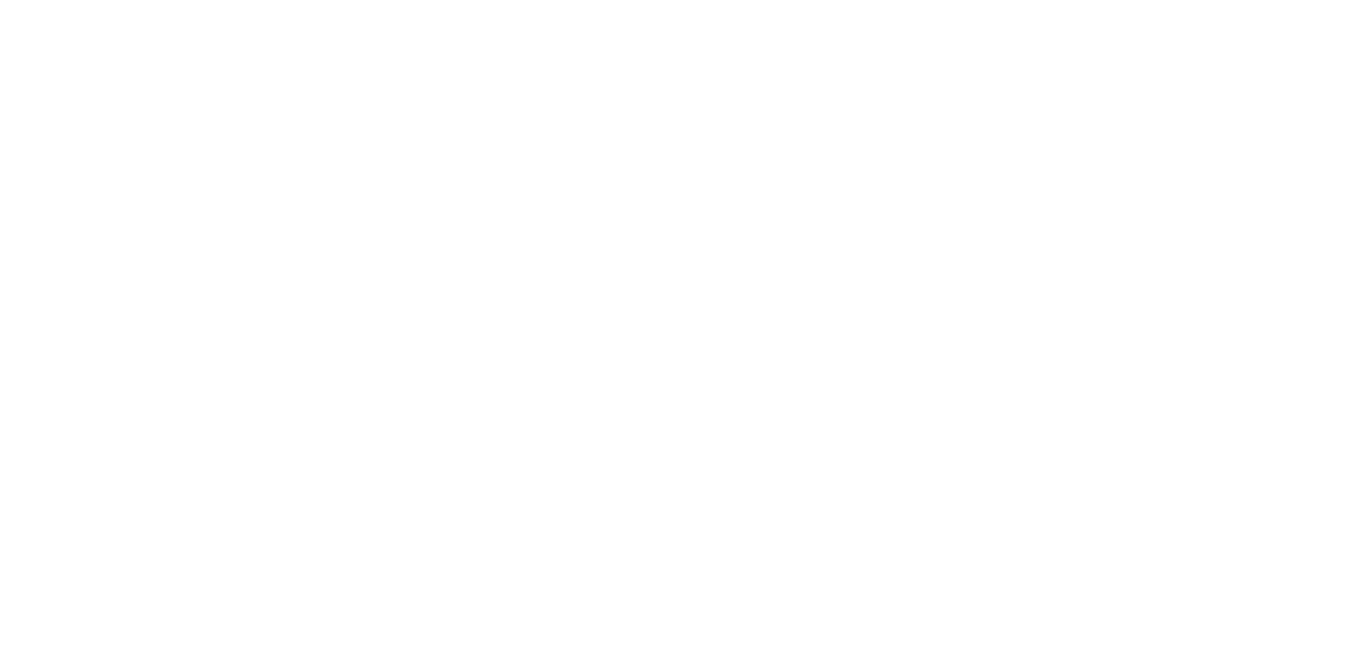
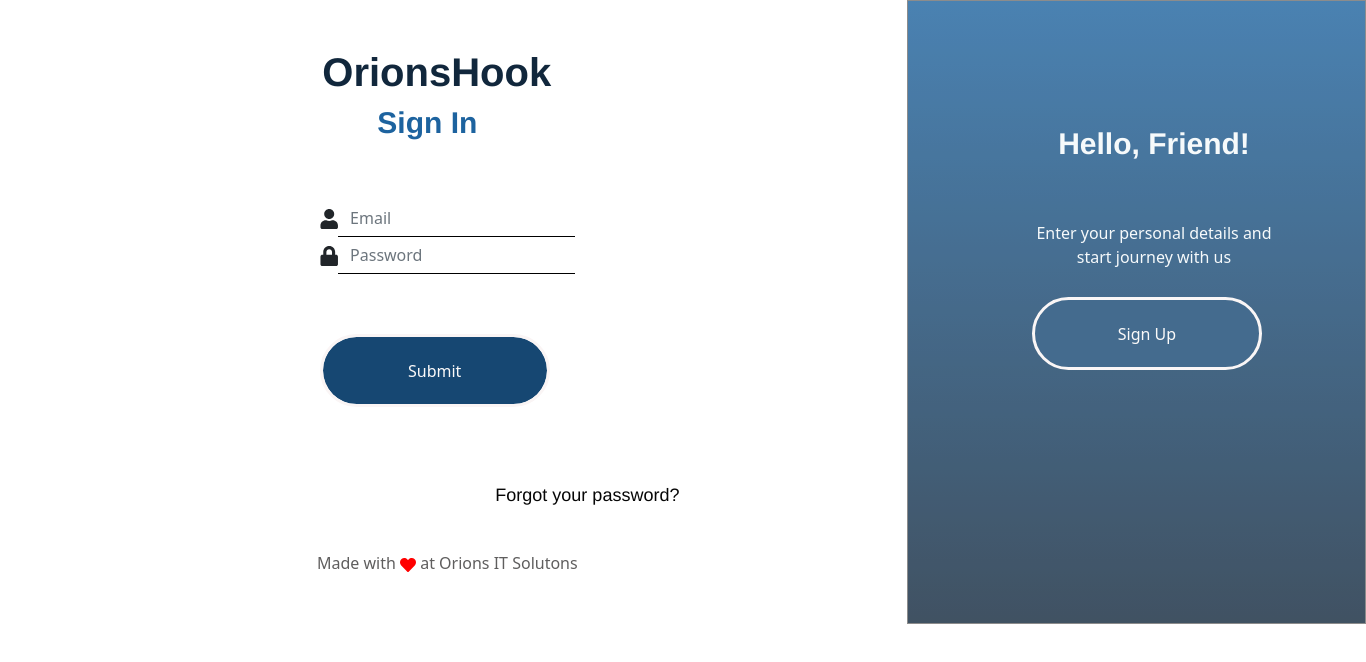
Before and after one commit to bhaskarbhoopendra/orionshookfrontend, a React (Vite) app: page /signin in a window 1280 px wide. Before the commit this address had no page. Shown: the top 662 px of the page, 1366 px wide, since content can reach past the window. Built offline with nearby package versions, Linux system fonts and the light colour scheme.

Commit message:
sign in page

```diff
--- a/src/App.tsx
+++ b/src/App.tsx
@@ -1,11 +1,17 @@
 import { Route, Routes } from "react-router-dom";
+// import { Navbar } from "./components/Navbar";
 import { Home } from "./pages/Home";
+import { Signin } from "./pages/Signin";
 
 function App() {
   return (
-    <Routes>
-      <Route path="/" element={<Home />} />
-    </Routes>
+    <>
+      {/* <Navbar/> */}
+      <Routes>
+        <Route path="/" element={<Home />} />
+        <Route path="/signin" element={<Signin />} />
+      </Routes>
+    </>
   );
 }
 
--- /dev/null
+++ b/src/basicComponents/button.tsx
@@ -0,0 +1,10 @@
+// import { Button } from "react-bootstrap";
+import "../styles/button.css";
+
+export function ButtonComponent({ text }: any) {
+  return (
+    <>
+      <button type="submit">{text}</button>
+    </>
+  );
+}
--- /dev/null
+++ b/src/basicComponents/inputComponent.tsx
@@ -0,0 +1,11 @@
+export function InputComponent({ text, placeholder, typeOfInput }: any) {
+  return (
+    <>
+      <input
+        placeholder={placeholder}
+        type={typeOfInput}
+        style={{ border: "none", borderBottom: "0.5px solid black" }}
+      />
+    </>
+  );
+}
--- a/src/main.tsx
+++ b/src/main.tsx
@@ -2,6 +2,7 @@
 import ReactDOM from "react-dom/client";
 import { BrowserRouter } from "react-router-dom";
 import App from "./App";
+import "bootstrap/dist/css/bootstrap.min.css";
 
 ReactDOM.createRoot(document.getElementById("root") as HTMLElement).render(
   <BrowserRouter>
--- /dev/null
+++ b/src/pages/Signin.tsx
@@ -0,0 +1,145 @@
+import { Col, Container, Row, Form } from "react-bootstrap";
+import { ButtonComponent } from "../basicComponents/button";
+import { InputComponent } from "../basicComponents/inputComponent";
+// import { IconName } from "react-icons/fa";
+import { FaHeart } from "react-icons/fa";
+import { FaUser } from "react-icons/fa";
+import { FaLock } from "react-icons/fa";
+import "../styles/signin.css";
+import { useFormik } from "formik";
+
+const validate = (values: any) => {
+  const errors = {} as any;
+
+  //   if (!values.email) {
+  //     errors.email = "Required";
+  //   } else if (values.email.length > 15) {
+  //     errors.firstName = "Must be 15 characters or less";
+  //   }
+
+  if (!values.password) {
+    errors.password = "Required";
+  } else if (values.password.length > 20) {
+    errors.password = "Must be 20 characters or less";
+  }
+
+  if (!values.email) {
+    errors.email = "Required";
+  } else if (!/^[A-Z0-9._%+-]+@[A-Z0-9.-]+\.[A-Z]{2,4}$/i.test(values.email)) {
+    errors.email = "Invalid email address";
+  }
+
+  return errors;
+};
+
+export function Signin() {
+  const formik = useFormik({
+    initialValues: {
+      email: "",
+      password: "",
+    },
+    validate,
+    onSubmit: (values) => {
+      const data = JSON.stringify(values, null, 2);
+    },
+  });
+  return (
+    <>
+      <Row className="ctn">
+        <Col xl={8} lg={8} md={8} sm={8}>
+          <Container className="wrapper p-5 w-50">
+            <header>
+              <h1 className="hook-1">OrionsHook</h1>
+              <h3 className="hook-2">Sign In</h3>
+            </header>
+            <Container className="mr-50 p-5">
+              <Form onSubmit={formik.handleSubmit}>
+                <div className="test-1">
+                  <FaUser style={{ fontSize: "20px" }} />
+                  <Form.Control
+                    className="nofocus"
+                    style={{
+                      border: "none",
+                      borderBottom: "0.5px solid black",
+                      borderRadius: 0,
+                    }}
+                    id="email"
+                    // className="fs-3"
+                    name="email"
+                    type="email"
+                    placeholder="Email"
+                    onChange={formik.handleChange}
+                    onBlur={formik.handleBlur}
+                    value={formik.values.email}
+                  />
+                  {formik.touched.email && formik.errors.email ? (
+                    <div className="errorsText">{formik.errors.email}</div>
+                  ) : null}
+                </div>
+                <div className="test-1">
+                  <FaLock style={{ fontSize: "20px" }} />
+                  <Form.Control
+                    style={{
+                      border: "none",
+                      borderBottom: "0.5px solid black",
+                      borderRadius: 0,
+                    }}
+                    id="password"
+                    name="password"
+                    type="password"
+                    placeholder="Password"
+                    onChange={formik.handleChange}
+                    onBlur={formik.handleBlur}
+                    value={formik.values.password}
+                  />
+                  {formik.touched.password && formik.errors.password ? (
+                    <div className="errorsText">{formik.errors.password}</div>
+                  ) : null}
+                </div>
+                <button className="mybutton" type="submit">
+                  Submit
+                </button>
+              </Form>
+            </Container>
+            {/* <Container className="input mr-50 p-5">
+              <div>
+                <FaUser />{" "}
+                <InputComponent
+                  typeOfInput="text"
+                  inputName="email"
+                  placeholder="Email"
+                />
+              </div>
+              <div>
+                <FaLock />{" "}
+                <InputComponent
+                  typeOfInput="password"
+                  inputName="password"
+                  placeholder="Password"
+                />
+              </div>
+            </Container> */}
+            <p className="hook-3">Forgot your password?</p>
+            <footer className="hook-4">
+              Made with <FaHeart style={{ color: "red" }} /> at Orions IT
+              Solutons
+            </footer>
+          </Container>
+        </Col>
+
+        {/* Secod column starts here */}
+        <Col xl={4} lg={4} md={4} sm={4} className="column-2">
+          <Container className="p-1 w-50">
+            <section>
+              <p className="hook-5">Hello, Friend!</p>
+              <p className="hook-6">
+                Enter your personal details and start journey with us
+              </p>
+            </section>
+            <button className="mybutton">Sign Up</button>
+          </Container>
+        </Col>
+      </Row>
+    </>
+  );
+}
--- /dev/null
+++ b/src/styles/signin.css
@@ -0,0 +1,125 @@
+*:focus {
+  outline: none;
+}
+.nofocus {
+  /* outline: none; */
+  border-top: 2px solid black;
+}
+
+.ctn {
+  height: 624px;
+  width: 1378px;
+}
+.wrapper {
+  display: flex;
+  flex-direction: column;
+  justify-content: center;
+  align-items: center;
+}
+
+#email {
+  /* background-color: blue; */
+  border: none;
+  border-bottom: 0.5px solid black;
+  border-radius: 0px;
+}
+
+.check {
+  background-color: red;
+}
+.column-2 {
+  top: 0px;
+  left: 300px;
+  width: 300px;
+  background: transparent linear-gradient(180deg, #1d639f 0%, #11273c 100%) 0%
+    0% no-repeat padding-box;
+  border: 1px solid #707070;
+  opacity: 0.8;
+}
+
+.hook-1 {
+  width: 213px;
+  height: 48px;
+  text-align: left;
+  font: normal normal bold 40px/48px Helvetica;
+  letter-spacing: 0px;
+  color: #11273c;
+  opacity: 1;
+}
+
+.hook-2 {
+  width: 250px;
+  height: 40px;
+  text-align: left;
+  font: normal normal bold 30px/37px Helvetica;
+  letter-spacing: 0px;
+  color: #1d639f;
+  opacity: 1;
+  padding-left: 55px;
+}
+
+.hook-3 {
+  top: 819px;
+  left: 495px;
+  width: 204px;
+  height: 50px;
+  text-align: left;
+  font: normal normal 550 18px/20px Helvetica;
+  letter-spacing: 0px;
+  color: #060606;
+  opacity: 1;
+  margin-left: 300px;
+  margin-top: 30px;
+}
+
+.hook-4 {
+  width: 290px;
+  text-align: center;
+  align-items: baseline;
+  font: normal normal medium 20px/24px Helvetica;
+  letter-spacing: 0px;
+  color: #5f5e5e;
+  opacity: 1;
+  margin-bottom: 0px;
+}
+.hook-5 {
+  top: 258px;
+  width: 244px;
+  height: 37px;
+  text-align: center;
+  font: normal normal bold 30px/37px Helvetica;
+  letter-spacing: 0px;
+  color: #f5f9fb;
+  padding-top: 120px;
+  opacity: 1;
+}
+.hook-6 {
+  top: 372px;
+  width: 244px;
+  height: 48px;
+  opacity: 1;
+  text-align: center;
+  color: #f5f9fb;
+  padding-top: 80px;
+}
+
+.errorsText {
+  color: red;
+}
+
+.mybutton {
+  width: 230px;
+  height: 73px;
+  /* UI Properties */
+  background: #164772 0% 0% no-repeat padding-box;
+  color: #fbf9f9;
+  border: 3px solid #faf5f5;
+  border-radius: 37px;
+  opacity: 1;
+  margin-top: 60px;
+}
+.test-1 {
+  display: flex;
+  align-items: center;
+  justify-content: space-between;
+}
```
Also changed, not shown: package.json (+7 -0 lines), src/components/Navbar.tsx (+21 -3 lines), src/styles/button.css (added), 1 other file (tests, documents, lock files or other folders).
